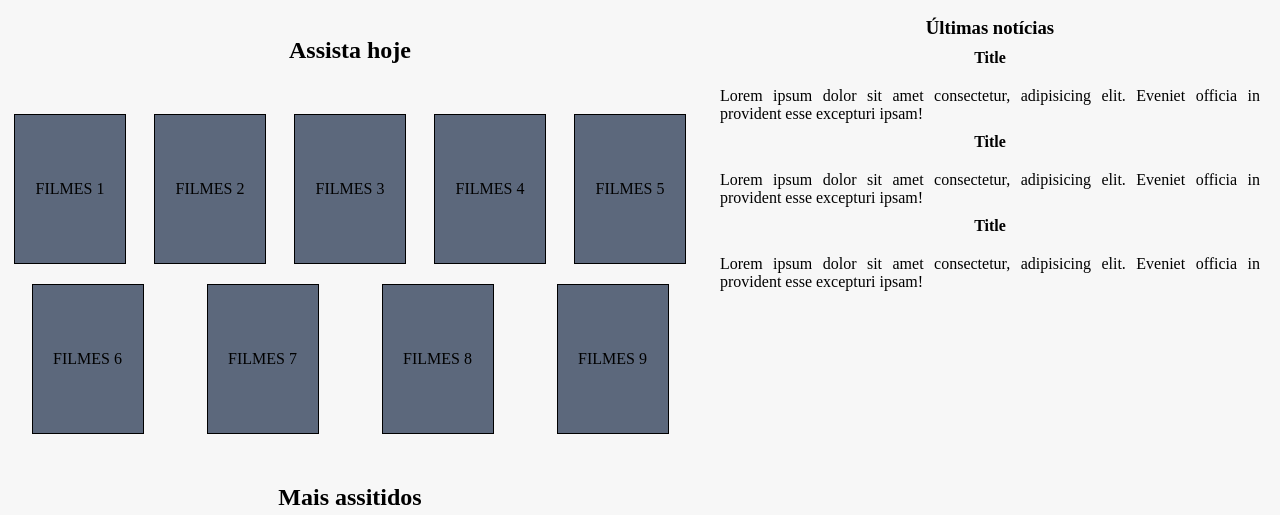
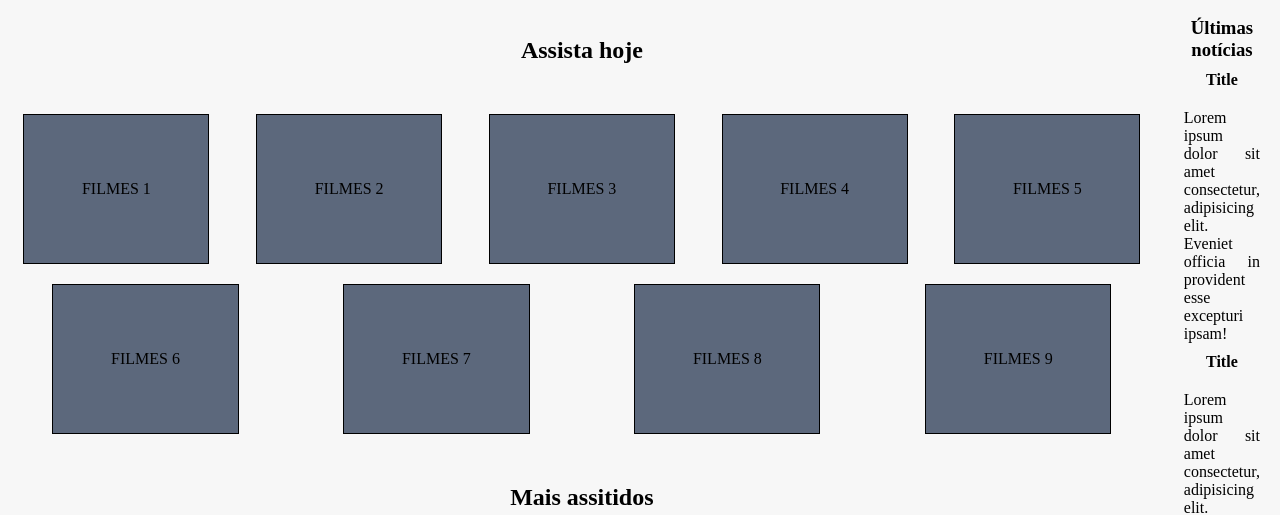
Before and after one commit to CaioCarvalhoF/CaioCarvalhoF-Trybe-Lectures, a plain HTML site: page bloco_6/dia_4/exercicio/index.html in a window 1280 px wide. Shown: the part 303-818 px from the top of the page. Drawn offline with Linux system fonts and the light colour scheme.

Commit message:
exercicios 3 e 4 da segunda parte

```diff
--- a/bloco_6/dia_4/exercicio/style.css
+++ b/bloco_6/dia_4/exercicio/style.css
@@ -57,6 +57,7 @@ body {
     display: flex;
     flex-direction: column;
     flex-basis: 700px;
+    flex-grow: 10;
   }
 
   .movie-container h2 {
```
